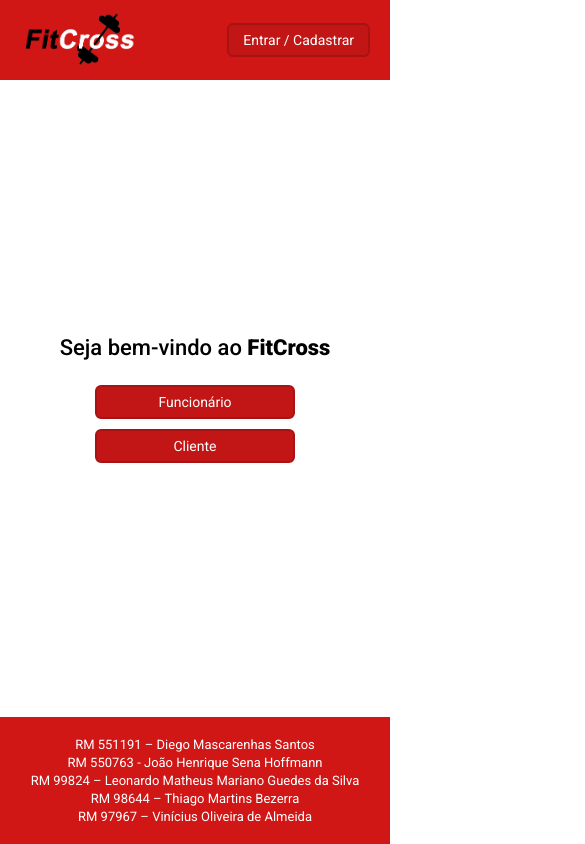
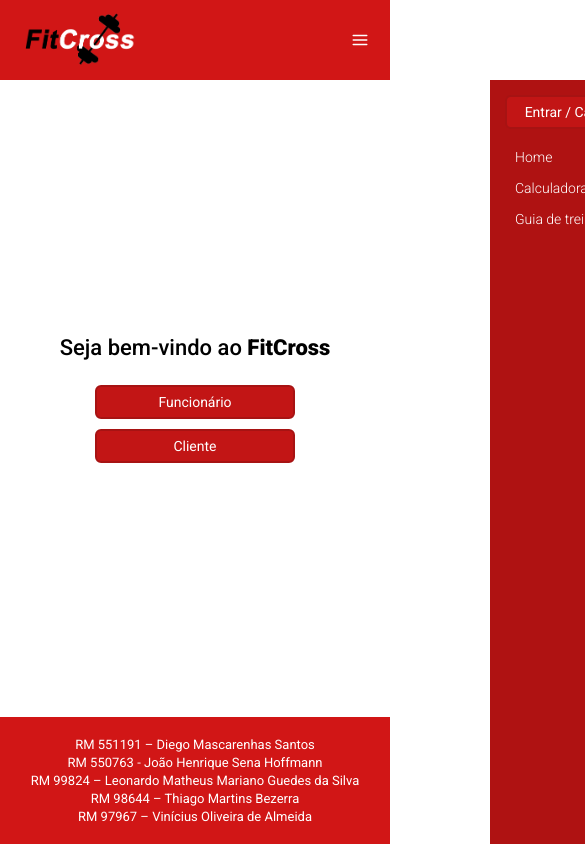
Before and after one commit to BezerraThi/GS2HTML, a Next.js app: page / in a window 390 px wide. Shown: the top 844 px of the page, 585 px wide, since content can reach past the window. Built offline with nearby package versions, Linux system fonts and the light colour scheme.

Commit message:
Responsividade do Header

```diff
--- a/src/components/Header/index.jsx
+++ b/src/components/Header/index.jsx
@@ -1,7 +1,10 @@
 'use client'
+
+import { useState } from 'react'
 
 import styles from './styles.module.scss'
 
+import { FiMenu, FiX } from 'react-icons/fi'
 import { Button } from '@/components'
 
 import { useRouter } from 'next/navigation'
@@ -14,6 +17,10 @@
   const router = useRouter()
 
   const { isUserLogged, handleLogout, userType } = useAuth()
+
+  const [menuMobileIsOpen, setMenuMobileIsOpen] = useState(false)
+
+  const toggleMenuMobile = () => setMenuMobileIsOpen(!menuMobileIsOpen)
 
   return (
     <header className={styles.header}>
@@ -56,6 +63,52 @@
           <Button label="Entrar / Cadastrar" onClick={() => router.push('/')} />
         )}
       </div>
+
+      <div className={styles.header_mobile}>
+        <div
+          className={styles.header_mobile__toggle}
+          onClick={toggleMenuMobile}
+        >
+          {menuMobileIsOpen ? <FiX /> : <FiMenu />}
+        </div>
+        <div
+          className={`${styles.header_mobile__menu} ${
+            menuMobileIsOpen && styles.opened
+          }`}
+        >
+          <div className={styles.header_auth__mobile}>
+            {isUserLogged &&
+              (userType === 'client' ? (
+                <Button label="Marcar consulta" onClick={() => {}} />
+              ) : (
+                <Button label="Criar consulta" onClick={() => {}} />
+              ))}
+
+            {isUserLogged ? (
+              <Button label="Sair" onClick={handleLogout} />
+            ) : (
+              <Button
+                label="Entrar / Cadastrar"
+                onClick={() => router.push('/')}
+              />
+            )}
+          </div>
+
+          <nav className={styles.header_navigation__mobile}>
+            <ul>
+              <li>
+                <Link href="/home">Home</Link>
+              </li>
+              <li>
+                <Link href="/calculadora">Calculadora de IMC</Link>
+              </li>
+              <li>
+                <Link href="/guia">Guia de treinos</Link>
+              </li>
+            </ul>
+          </nav>
+        </div>
+      </div>
     </header>
   )
 }
--- a/src/components/Header/styles.module.scss
+++ b/src/components/Header/styles.module.scss
@@ -37,9 +37,104 @@
       }
     }
   }
+
+  @media screen and (max-width: $responsive-tablet) {
+    display: none;
+  }
 }
 
 .header_auth {
   display: flex;
   column-gap: 8px;
+
+  @media screen and (max-width: $responsive-tablet) {
+    margin-left: auto;
+  }
+
+  @media screen and (max-width: $responsive-mobile) {
+    display: none;
+  }
 }
+
+// -------------------------------
+
+.header_mobile {
+  position: relative;
+  display: none;
+  align-items: center;
+  height: 100%;
+
+  @media screen and (max-width: $responsive-tablet) {
+    display: flex;
+  }
+}
+
+.header_mobile__toggle {
+  display: flex;
+  justify-content: center;
+  align-items: center;
+  width: 20px;
+  height: 20px;
+  margin-left: 20px;
+  cursor: pointer;
+
+  svg {
+    font-size: 18px;
+
+    color: $font-secondary;
+  }
+}
+
+.header_mobile__menu {
+  position: absolute;
+  right: -300px;
+  top: 100%;
+  display: flex;
+  flex-direction: column;
+  width: 180px;
+  height: calc(100vh - $header-height);
+  padding: 15px;
+  transition: 0.3s;
+
+  background-color: #af1212;
+
+  &.opened {
+    right: -20px;
+  }
+}
+
+.header_navigation__mobile {
+  display: flex;
+
+  ul {
+    display: flex;
+    flex-direction: column;
+    row-gap: 5px;
+
+    li {
+      list-style: none;
+
+      a {
+        display: flex;
+        padding: 5px 10px;
+        cursor: pointer;
+
+        font-size: 14px;
+        font-weight: 300;
+
+        color: $font-secondary;
+      }
+    }
+  }
+}
+
+.header_auth__mobile {
+  display: none;
+  flex-direction: column;
+  row-gap: 5px;
+  margin-bottom: 15px;
+
+  @media screen and (max-width: $responsive-mobile) {
+    display: flex;
+  }
+}
--- a/src/styles/globals.scss
+++ b/src/styles/globals.scss
@@ -18,6 +18,10 @@
   font-family: 'Roboto', sans-serif;
   text-decoration: none;
   user-select: none;
+}
+
+body {
+  overflow: hidden;
 }
 
 // ------------------------- SCROLL BAR
```
